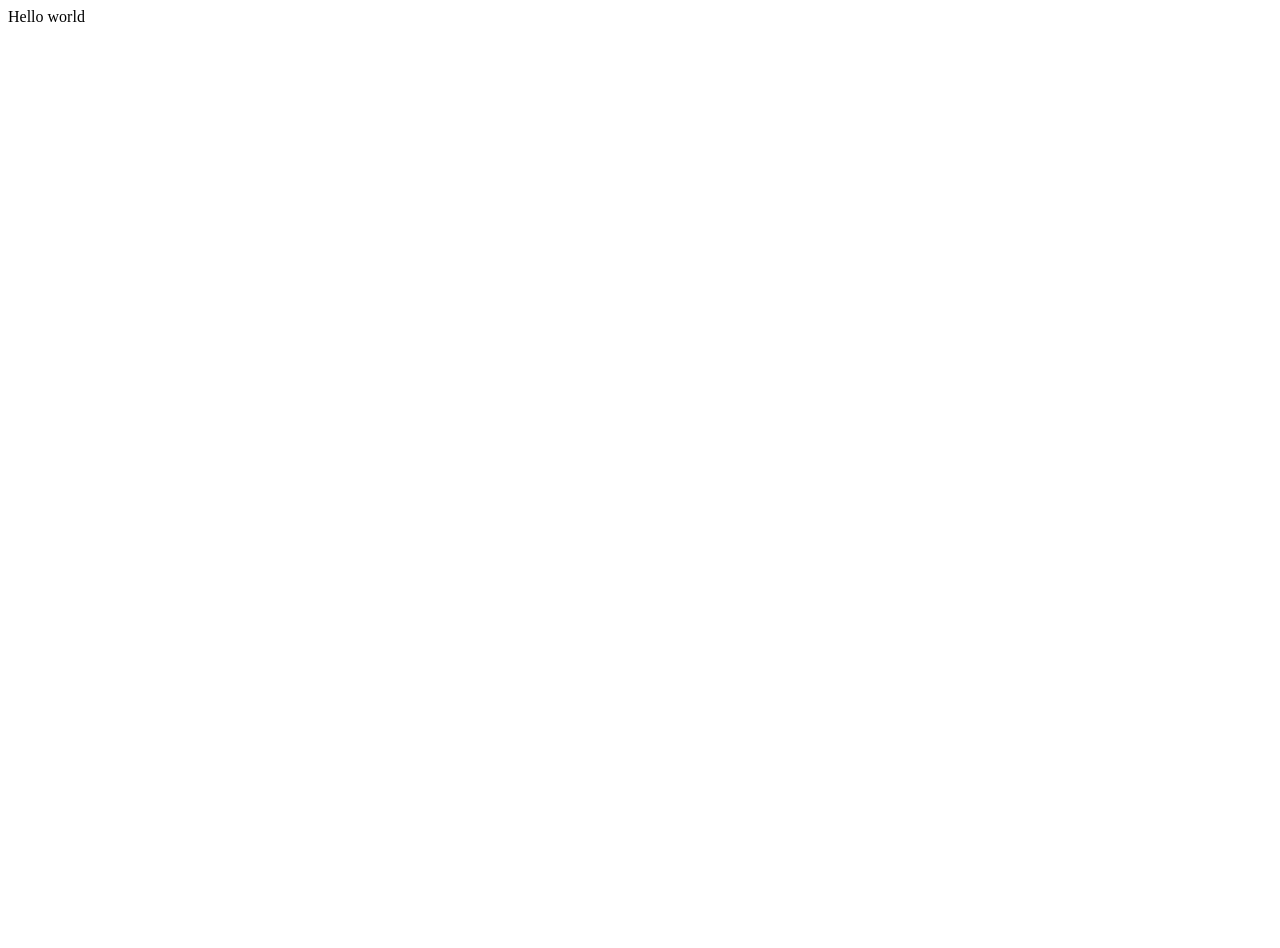
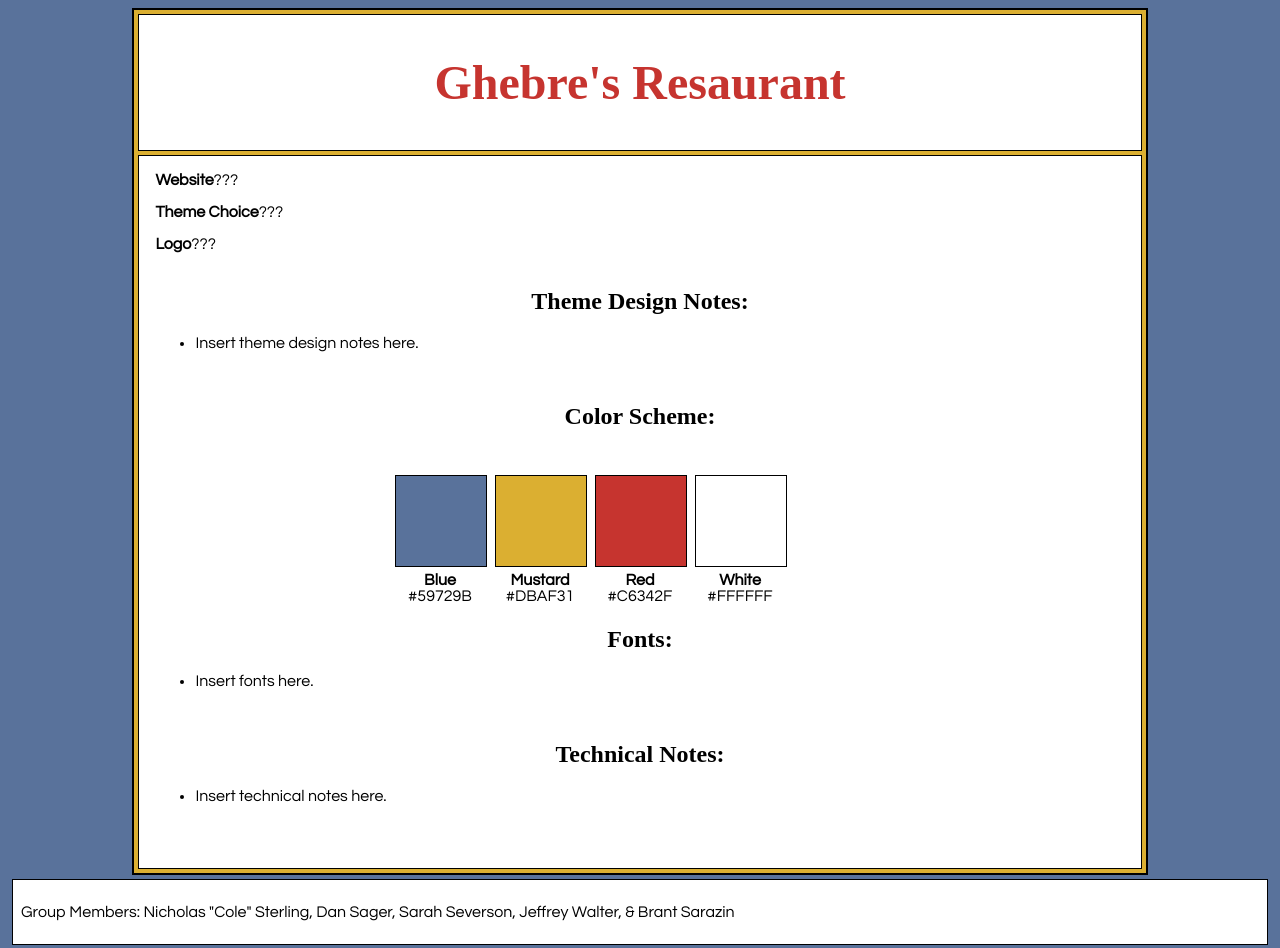
Before and after one commit to brantsarazin/brantsarazin.github.io, a plain HTML site: page index.html in a window 1280 px wide. Before the commit the page ends 800 px from the top, so only its background shows below. Drawn offline with Linux system fonts and the light colour scheme.

Commit message:
Commit proposal.html

```diff
--- a/index.html
+++ b/index.html
@@ -1 +1,156 @@
-Hello world
+<!doctype html>
+<html lang= "en">
+<head>
+  <meta charset="utf-8" />
+
+    <title>Team PiedPiper Proposal</title>
+  <!-- proposal.html- Project Proposal
+  Written by: Brant Sarazin - sarazinb@csp.edu
+  Written: 7/15/2017
+  Revised:
+  -->
+  	<style>
+
+		body {
+			background: #59729B;
+			font-family: "Century Gothic";
+		}
+
+		.frame {
+			height: 100px;
+			margin: auto;
+			padding: 20px;
+			width: 500px;
+		}
+
+		.colorRow {
+			float: left;
+			text-align: center;
+			width: 20%;
+		}
+
+		.color {
+			border: 1px solid black;
+			height: 80px;
+			margin: 5px;
+			padding: 5px;
+			width: 80px;
+		}
+
+		h1{
+			text-align:center;
+			color: #C6342F;
+			font-family: serif;
+			font-size: 3em;
+		}
+
+		h2 {
+			text-align: center;
+			font-family: serif;
+		}
+
+		#pageFrame {
+			background: #DBAF31;
+			border: .15em solid black;
+			margin: auto;
+			width: 80%;
+		}
+
+		header {
+			background:white;
+			border: .1em solid black;
+			color: black;
+			margin: .25em;
+			text-align: center;
+			padding: .5em;
+
+		}
+
+		article {
+			background: white;
+			border: .1em solid black;
+			height: auto;
+			margin: .25em;
+			padding: 1em;
+		}
+
+		footer {
+			background: white;
+			border: .1em solid black;
+			color: black;
+			height: auto;
+			margin: .25em;
+			padding: .5em;
+		}
+
+	</style>
+  </head>
+
+<body>
+<div id="pageFrame">
+     <header>
+	    <h1>Ghebre's Resaurant</h1>
+	 </header>
+
+
+	 <article>
+		<strong>Website</strong>???
+		<br/><br/>
+
+		<strong>Theme Choice</strong>???
+		<br/><br/>
+
+		<strong>Logo</strong>???
+		<br/><br/>
+
+		<!-- Notes on theme design -->
+		<h2>Theme Design Notes:</h2>
+		<ul>
+			<li>Insert theme design notes here.</li>
+		</ul>
+		<br/>
+
+		<!-- Color Scheme -->
+	  	<h2>Color Scheme:</h2>
+		<div class="frame">
+			<div class="colorRow">
+				<div class="color" style="background: #59729B;"></div>
+				<strong>Blue</strong><br/>#59729B
+			</div>
+			<div class ="colorRow">
+				<div class="color" style="background: #DBAF31;"></div>
+				<strong>Mustard</strong><br/>#DBAF31
+			</div>
+			<div class="colorRow">
+				<div class="color" style="background: #C6342F;"></div>
+				<strong>Red</strong><br/>#C6342F
+			</div>
+			<div class="colorRow">
+				<div class="color" style="background: #FFFFFF;"></div>
+				<strong>White</strong><br/>#FFFFFF
+			</div>
+		</div><br/>
+
+	<!-- Fonts -->
+	<h2>Fonts:</h2>
+	<ul>
+		<li>Insert fonts here.</li>
+	</ul>
+	<br/>
+
+	<!-- Technical Notes -->
+	<h2>Technical Notes:</h2>
+	<ul>
+		<li>Insert technical notes here.</li>
+	</ul>
+
+			<br/><br/>
+	</article>
+</div>
+	<!-- Page Footer -->
+     <footer>
+	   <p> Group Members: Nicholas "Cole" Sterling, Dan Sager, Sarah Severson, Jeffrey Walter, & Brant Sarazin</p>
+	 </footer>
+</div>
+</body>
+</html>
```
